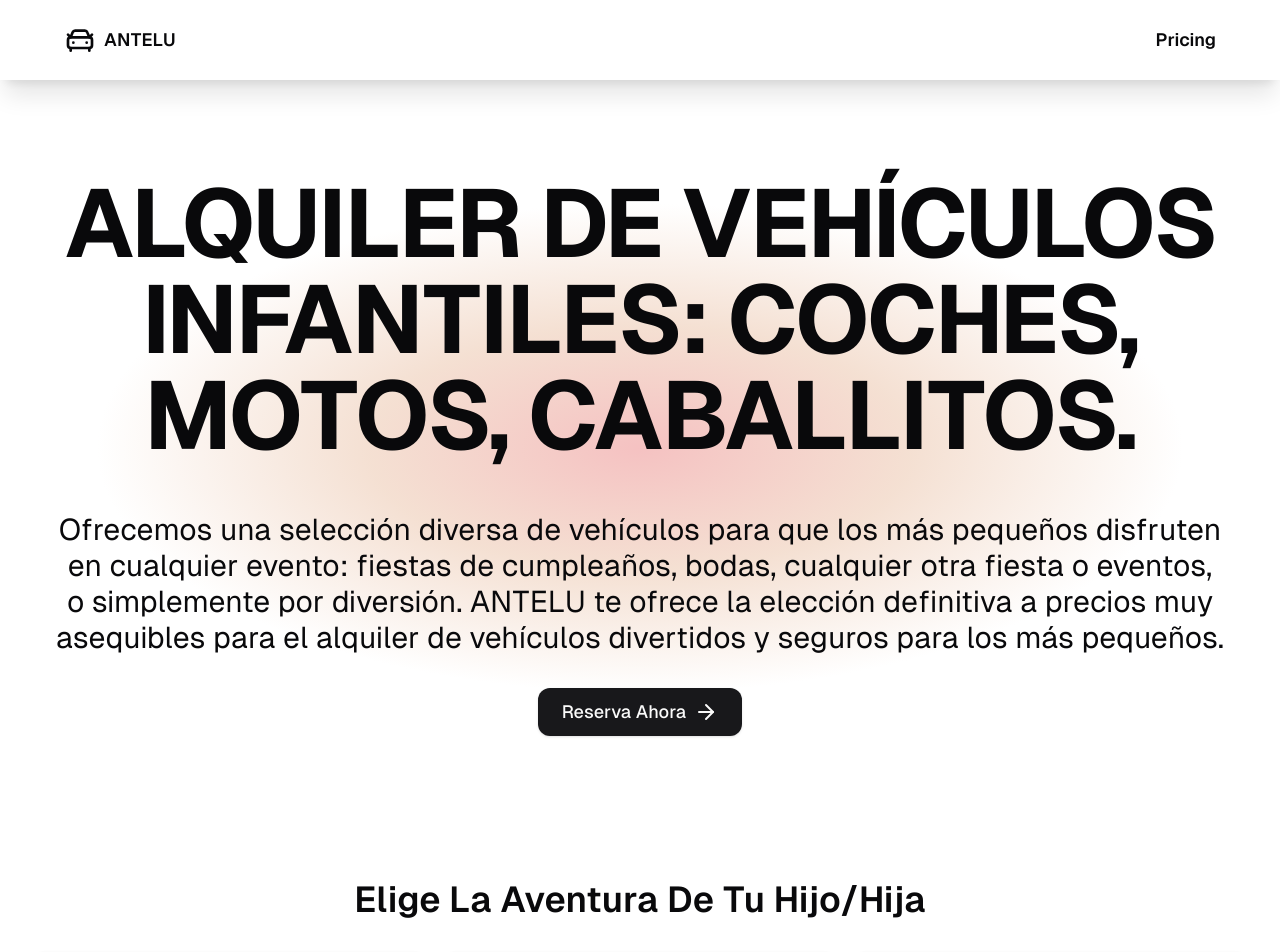
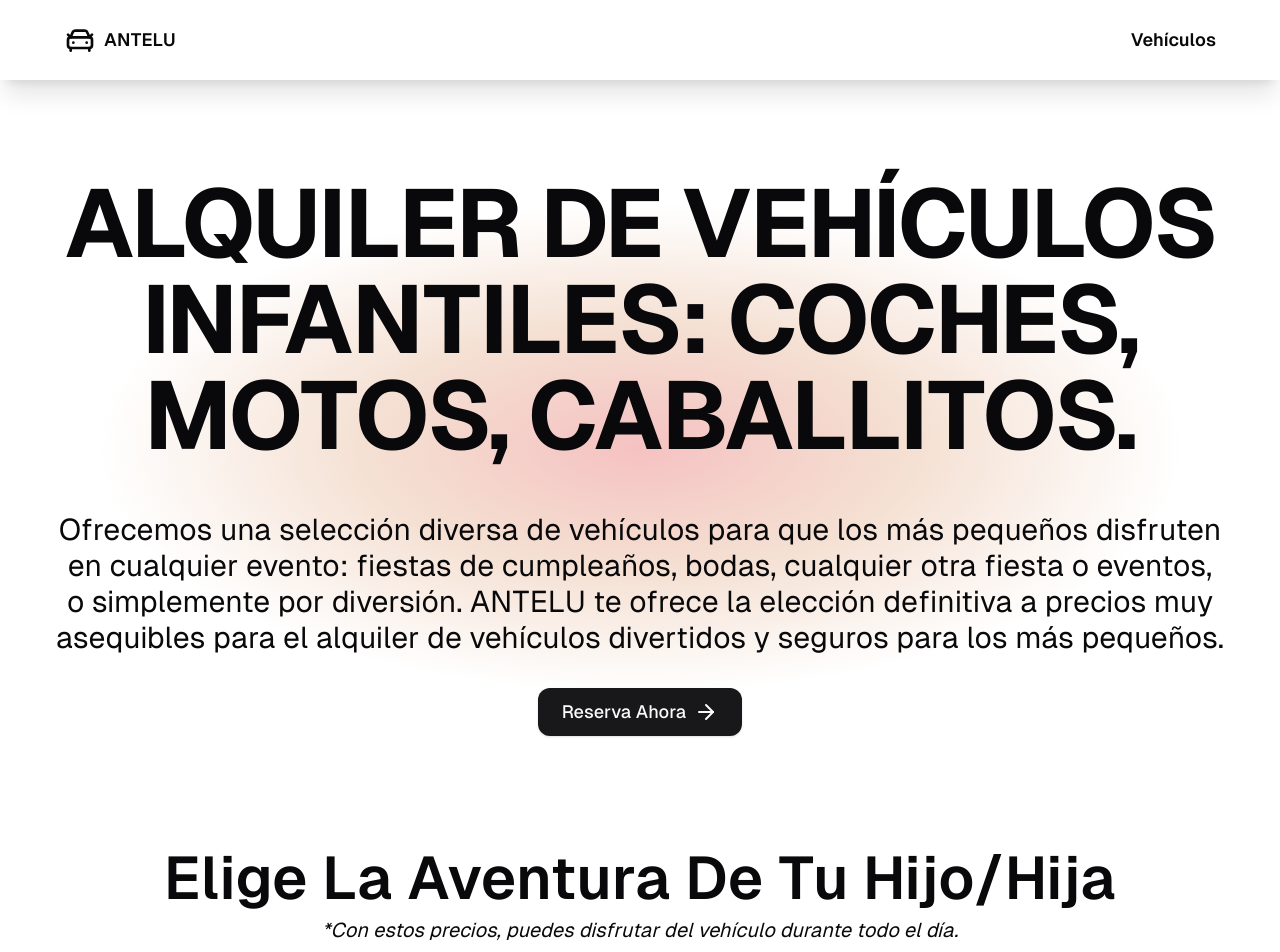
Before and after one commit to andrian-kars/antelu, a Next.js app: page / in a window 1280 px wide. Shown: the top 952 px of the page. Built offline with nearby package versions, Linux system fonts and the light colour scheme.

Commit message:
:tada: add smooth scroll and description for vehicles

```diff
--- a/src/app/(marketing)/page.tsx
+++ b/src/app/(marketing)/page.tsx
@@ -8,7 +8,7 @@ export default function HomePage() {
       <section
         itemScope
         itemType="http://schema.org/Product"
-        className="mt-20 mb-20 bg-[radial-gradient(hsl(0,72%,65%,40%),hsl(24,62%,73%,40%),hsl(var(--background))_60%)] flex items-center justify-center text-center text-balance flex-col gap-8 px-4"
+        className="mt-20 bg-[radial-gradient(hsl(0,72%,65%,40%),hsl(24,62%,73%,40%),hsl(var(--background))_60%)] flex items-center justify-center text-center text-balance flex-col gap-8 px-4"
       >
         <h1
           itemProp="name"
@@ -35,10 +35,13 @@ export default function HomePage() {
           <ReserveNowButton />
         </div>
       </section>
-      <section id="vehicles" className="px-8 py-16 bg-acccent/5">
-        <h3 className="text-4xl text-center text-balance font-semibold mb-8">
+      <section id="vehicles" className="px-8 pt-28 pb-16 bg-acccent/5">
+        <h3 className="text-4xl lg:text-6xl text-center text-balance font-semibold mb-2">
           Elige La Aventura De Tu Hijo/Hija
         </h3>
+        <p className="text-center mb-8 lg:text-xl italic">
+          *Con estos precios, puedes disfrutar del vehículo durante todo el día.
+        </p>
         <div
           className="grid grid-cols-1 md:grid-cols-2 lg:grid-cols-3 gap-4 max-w-screen-xl mx-auto"
           itemScope
--- a/src/app/globals.css
+++ b/src/app/globals.css
@@ -64,3 +64,7 @@
     @apply bg-background text-foreground;
   }
 }
+
+html {
+  scroll-behavior: smooth;
+}
--- a/src/components/NavBar.tsx
+++ b/src/components/NavBar.tsx
@@ -8,8 +8,8 @@ export default function NavBar() {
         <Link href="/" className="mr-auto">
           <BrandLogo />
         </Link>
-        <Link className="text-lg" href="/#pricing">
-          Pricing
+        <Link className="text-lg" href="/#vehicles">
+          Vehículos
         </Link>
       </nav>
     </header>
```
